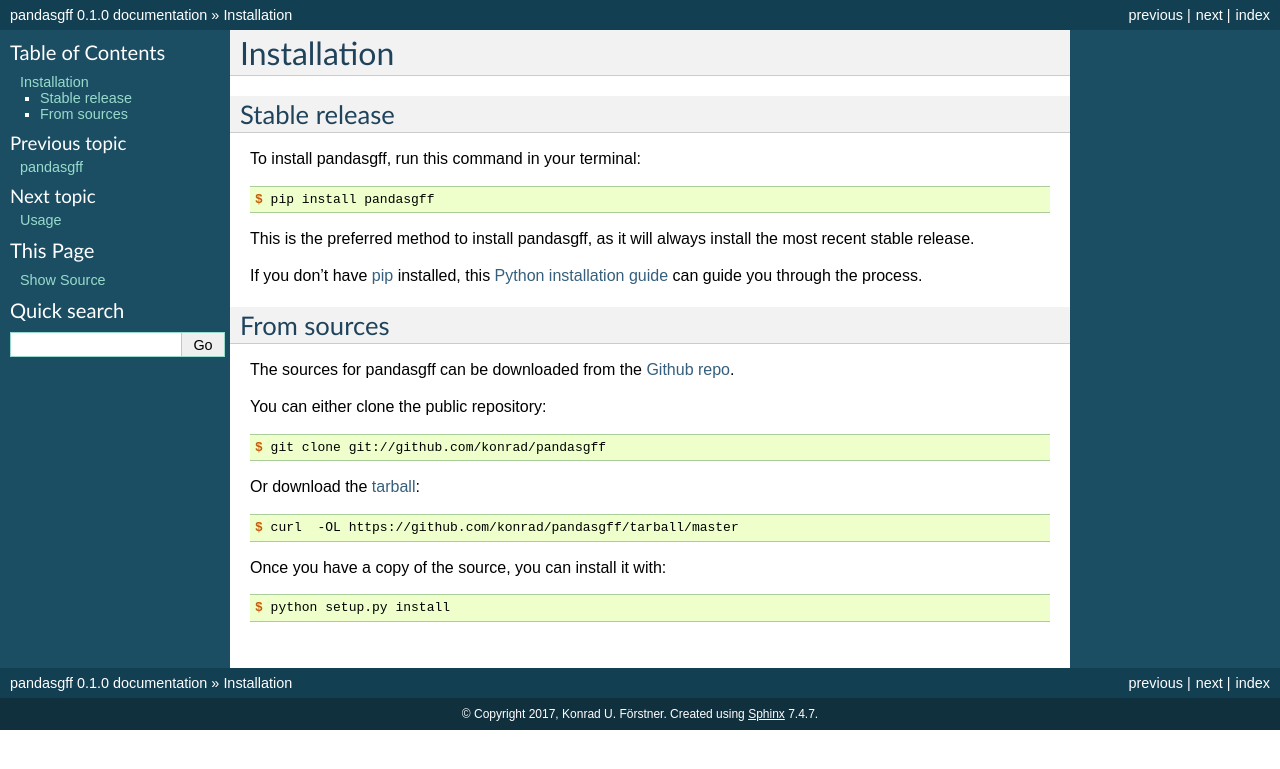
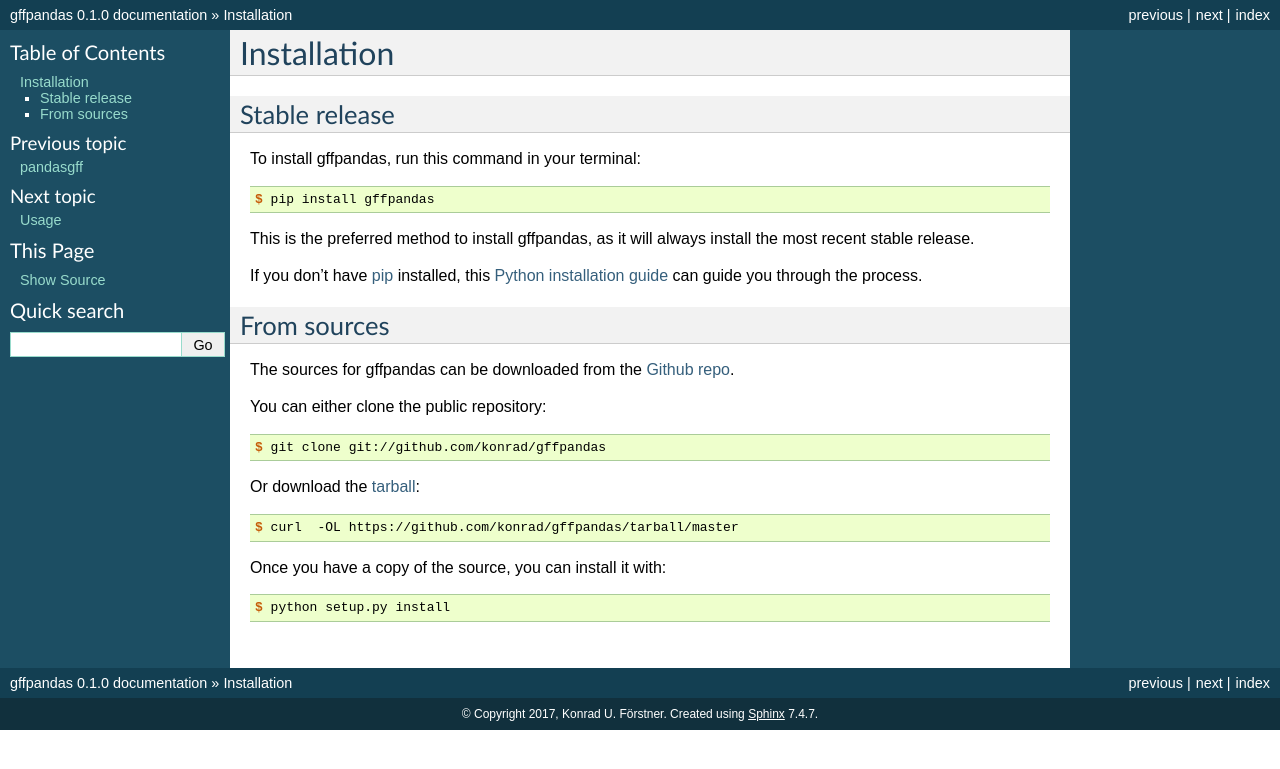
Before and after one commit to foerstner-lab/gffpandas, a Sphinx documentation site: the page built from docs/installation.rst, in a window 1280 px wide. Shown: the top 769 px of the page. Built offline with Sphinx 7.4.7, drawn with Linux system fonts in a browser that asks for light colours; pages that are not in the unit, such as notebooks, are missing from menus; the version number is read from the project's files by our own code.

Commit message:
Rename to gffpandas

```diff
--- a/docs/conf.py
+++ b/docs/conf.py
@@ -1,7 +1,7 @@
 #!/usr/bin/env python
 # -*- coding: utf-8 -*-
 #
-# pandasgff documentation build configuration file, created by
+# gffpandas documentation build configuration file, created by
 # sphinx-quickstart on Tue Jul  9 22:26:36 2013.
 #
 # This file is execfile()d with the current directory set to its
@@ -31,7 +31,7 @@
 # version is used.
 sys.path.insert(0, project_root)
 
-import pandasgff
+import gffpandas
 
 # -- General configuration ---------------------------------------------
 
@@ -55,7 +55,7 @@
 master_doc = 'index'
 
 # General information about the project.
-project = u'pandasgff'
+project = u'gffpandas'
 copyright = u"2017, Konrad U. Förstner"
 
 # The version info for the project you're documenting, acts as replacement
@@ -63,9 +63,9 @@
 # the built documents.
 #
 # The short X.Y version.
-version = pandasgff.__version__
+version = gffpandas.__version__
 # The full version, including alpha/beta/rc tags.
-release = pandasgff.__version__
+release = gffpandas.__version__
 
 # The language for content autogenerated by Sphinx. Refer to documentation
 # for a list of supported languages.
@@ -188,7 +188,7 @@
 #html_file_suffix = None
 
 # Output file base name for HTML help builder.
-htmlhelp_basename = 'pandasgffdoc'
+htmlhelp_basename = 'gffpandasdoc'
 
 
 # -- Options for LaTeX output ------------------------------------------
@@ -208,8 +208,8 @@
 # (source start file, target name, title, author, documentclass
 # [howto/manual]).
 latex_documents = [
-    ('index', 'pandasgff.tex',
-     u'pandasgff Documentation',
+    ('index', 'gffpandas.tex',
+     u'gffpandas Documentation',
      u'Konrad U. Förstner', 'manual'),
 ]
 
@@ -239,8 +239,8 @@
 # One entry per manual page. List of tuples
 # (source start file, name, description, authors, manual section).
 man_pages = [
-    ('index', 'pandasgff',
-     u'pandasgff Documentation',
+    ('index', 'gffpandas',
+     u'gffpandas Documentation',
      [u'Konrad U. Förstner'], 1)
 ]
 
@@ -254,10 +254,10 @@
 # (source start file, target name, title, author,
 #  dir menu entry, description, category)
 texinfo_documents = [
-    ('index', 'pandasgff',
-     u'pandasgff Documentation',
+    ('index', 'gffpandas',
+     u'gffpandas Documentation',
      u'Konrad U. Förstner',
-     'pandasgff',
+     'gffpandas',
      'One line description of project.',
      'Miscellaneous'),
 ]
--- a/docs/index.rst
+++ b/docs/index.rst
@@ -1,4 +1,4 @@
-Welcome to pandasgff's documentation!
+Welcome to gffpandas's documentation!
 ======================================
 
 Contents:
--- a/docs/installation.rst
+++ b/docs/installation.rst
@@ -8,13 +8,13 @@
 Stable release
 --------------
 
-To install pandasgff, run this command in your terminal:
+To install gffpandas, run this command in your terminal:
 
 .. code-block:: console
 
-    $ pip install pandasgff
+    $ pip install gffpandas
 
-This is the preferred method to install pandasgff, as it will always install the most recent stable release.
+This is the preferred method to install gffpandas, as it will always install the most recent stable release.
 
 If you don't have `pip`_ installed, this `Python installation guide`_ can guide
 you through the process.
@@ -26,19 +26,19 @@
 From sources
 ------------
 
-The sources for pandasgff can be downloaded from the `Github repo`_.
+The sources for gffpandas can be downloaded from the `Github repo`_.
 
 You can either clone the public repository:
 
 .. code-block:: console
 
-    $ git clone git://github.com/konrad/pandasgff
+    $ git clone git://github.com/konrad/gffpandas
 
 Or download the `tarball`_:
 
 .. code-block:: console
 
-    $ curl  -OL https://github.com/konrad/pandasgff/tarball/master
+    $ curl  -OL https://github.com/konrad/gffpandas/tarball/master
 
 Once you have a copy of the source, you can install it with:
 
@@ -47,5 +47,5 @@
     $ python setup.py install
 
 
-.. _Github repo: https://github.com/konrad/pandasgff
-.. _tarball: https://github.com/konrad/pandasgff/tarball/master
+.. _Github repo: https://github.com/konrad/gffpandas
+.. _tarball: https://github.com/konrad/gffpandas/tarball/master
--- a/docs/usage.rst
+++ b/docs/usage.rst
@@ -2,6 +2,6 @@
 Usage
 =====
 
-To use pandasgff in a project::
+To use gffpandas in a project::
 
-    import pandasgff
+    import gffpandas
--- a/pandasgff/__init__.py
+++ b/pandasgff/__init__.py
@@ -1,6 +1,6 @@
 # -*- coding: utf-8 -*-
 
-"""Top-level package for pandasgff."""
+"""Top-level package for gffpandas."""
 
 __author__ = """Konrad U. Förstner"""
 __email__ = 'konrad@foerstner.org'
--- a/setup.cfg
+++ b/setup.cfg
@@ -7,7 +7,7 @@
 search = version='{current_version}'
 replace = version='{new_version}'
 
-[bumpversion:file:pandasgff/__init__.py]
+[bumpversion:file:gffpandas/__init__.py]
 search = __version__ = '{current_version}'
 replace = __version__ = '{new_version}'
 
--- a/travis_pypi_setup.py
+++ b/travis_pypi_setup.py
@@ -20,7 +20,7 @@
     from urllib.request import urlopen
 
 
-GITHUB_REPO = 'konrad/pandasgff'
+GITHUB_REPO = 'konrad/gffpandas'
 TRAVIS_CONFIG_FILE = os.path.join(
     os.path.dirname(os.path.abspath(__file__)), '.travis.yml')
 
```
Also changed, not shown: CONTRIBUTING.rst (+12 -12 lines), setup.py (+4 -4 lines), 8 other files.
